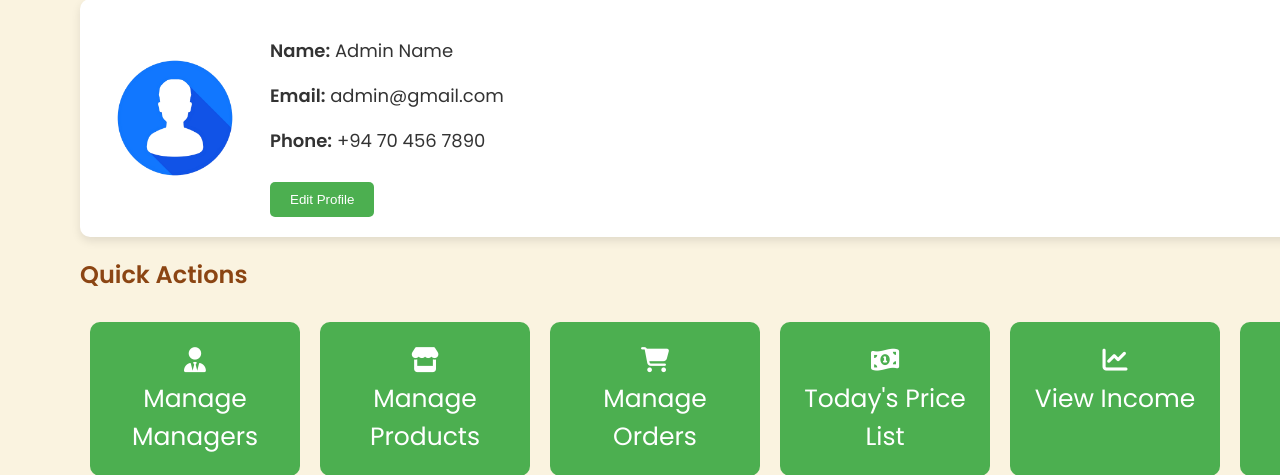
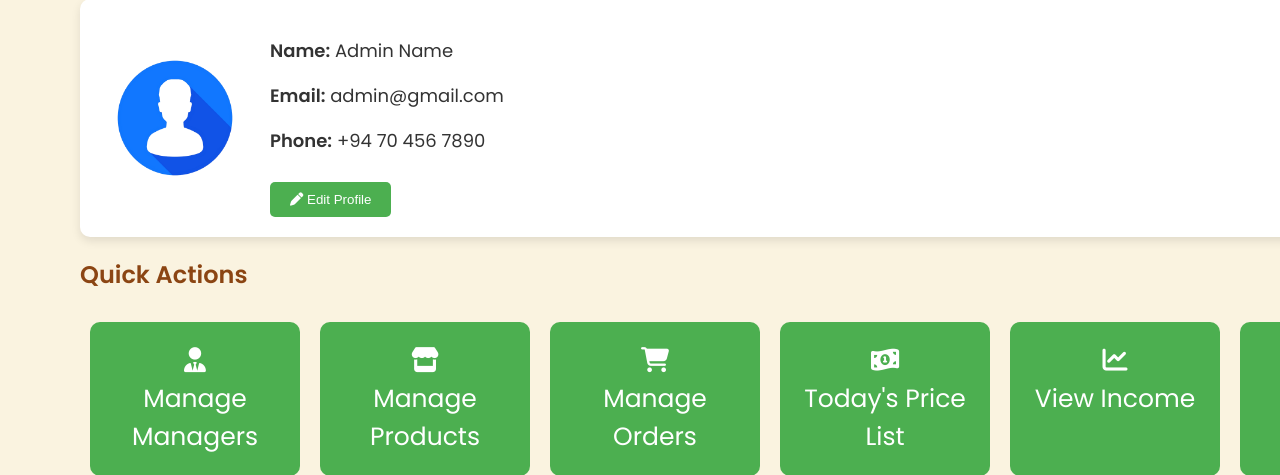
Before and after one commit to nipun-munasinghe/LMDistributors, a PHP site: page /admin.php in a window 1280 px wide; the page is wider, and only the part inside the window is pictured. Shown: the part 315-790 px from the top of that part. Run offline with PHP 8.4, Linux system fonts and the light colour scheme; some libraries are stand-ins or nearby versions.

Commit message:
Fixed some small issues

```diff
--- a/accSettings.php
+++ b/accSettings.php
@@ -27,7 +27,7 @@
                 <i class="fas fa-times" id="close-sidebar"></i>
             </div>
             <ul class="sidebar-menu">
-                <li><a href="./customer.php"><i class="fas fa-user"></i> Profile</a></li>
+                <li><a href="./customer.php"><i class="fas fa-user"></i> My Profile</a></li>
                 <li><a href="./products.php"><i class="fas fa-box-open"></i> Products</a></li>
                 <li><a href="./accSettings.php"><i class="fa-solid fa-wrench"></i> Account Settings</a></li>
                 <li><a href="./logout.php"><i class="fas fa-sign-out-alt"></i> Logout</a></li>
--- a/admin.php
+++ b/admin.php
@@ -28,6 +28,7 @@
             </div>
 
             <ul class="sidebar-menu">
+                <li><a href="./admin.php"><i class="fa-solid fa-user"></i> My Profile</a></li>
                 <li><a href="./manageManagers.php"><i class="fas fa-user-tie"></i> Manage Managers</a></li>
                 <li><a href="./manageProducts.php"><i class="fa-solid fa-store"></i> Manage Products</a></li>
                 <li><a href="./manageOrders.php"><i class="fa-solid fa-cart-shopping"></i> Manage Orders</a></li>
@@ -55,7 +56,7 @@
                         <p><strong>Name:</strong> Admin Name</p>
                         <p><strong>Email:</strong> admin@gmail.com</p>
                         <p><strong>Phone:</strong> +94 70 456 7890</p>
-                        <button class="btn edit-profile" onclick="window.location.href='./accSettings.php'">Edit Profile</button>
+                        <button class="btn edit-profile" onclick="window.location.href='./accSettings.php'"><i class="fa-solid fa-pen"></i> Edit Profile</button>
                     </div>
                 </div>
             </section>
--- a/customer.php
+++ b/customer.php
@@ -27,7 +27,7 @@
                 <i class="fas fa-times" id="close-sidebar"></i>
             </div>
             <ul class="sidebar-menu">
-                <li><a href="./customer.php"><i class="fas fa-user"></i> Profile</a></li>
+                <li><a href="./customer.php"><i class="fas fa-user"></i> My Profile</a></li>
                 <li><a href="./products.php"><i class="fas fa-box-open"></i> Products</a></li>
                 <li><a href="./accSettings.php"><i class="fa-solid fa-wrench"></i> Account Settings</a></li>
                 <li><a href="./logout.php"><i class="fas fa-sign-out-alt"></i> Logout</a></li>
@@ -51,7 +51,7 @@
                         <p><strong>Name:</strong> Customer Name</p>
                         <p><strong>Email:</strong> customer@gmail.com</p>
                         <p><strong>Phone:</strong> +94 78 456 7880</p>
-                        <button class="btn edit-profile" onclick="window.location.href='./accSettings.php'">Edit Profile</button>
+                        <button class="btn edit-profile" onclick="window.location.href='./accSettings.php'"><i class="fa-solid fa-pen"></i> Edit Profile</button>
                     </div>
                 </div>
             </section>
--- a/manageManagers.php
+++ b/manageManagers.php
@@ -28,6 +28,7 @@
             </div>
 
             <ul class="sidebar-menu">
+                <li><a href="./admin.php"><i class="fa-solid fa-user"></i> My Profile</a></li>
                 <li><a href="./manageManagers.php"><i class="fas fa-user-tie"></i> Manage Managers</a></li>
                 <li><a href="./manageProducts.php"><i class="fa-solid fa-store"></i> Manage Products</a></li>
                 <li><a href="./manageOrders.php"><i class="fa-solid fa-cart-shopping"></i> Manage Orders</a></li>
```
